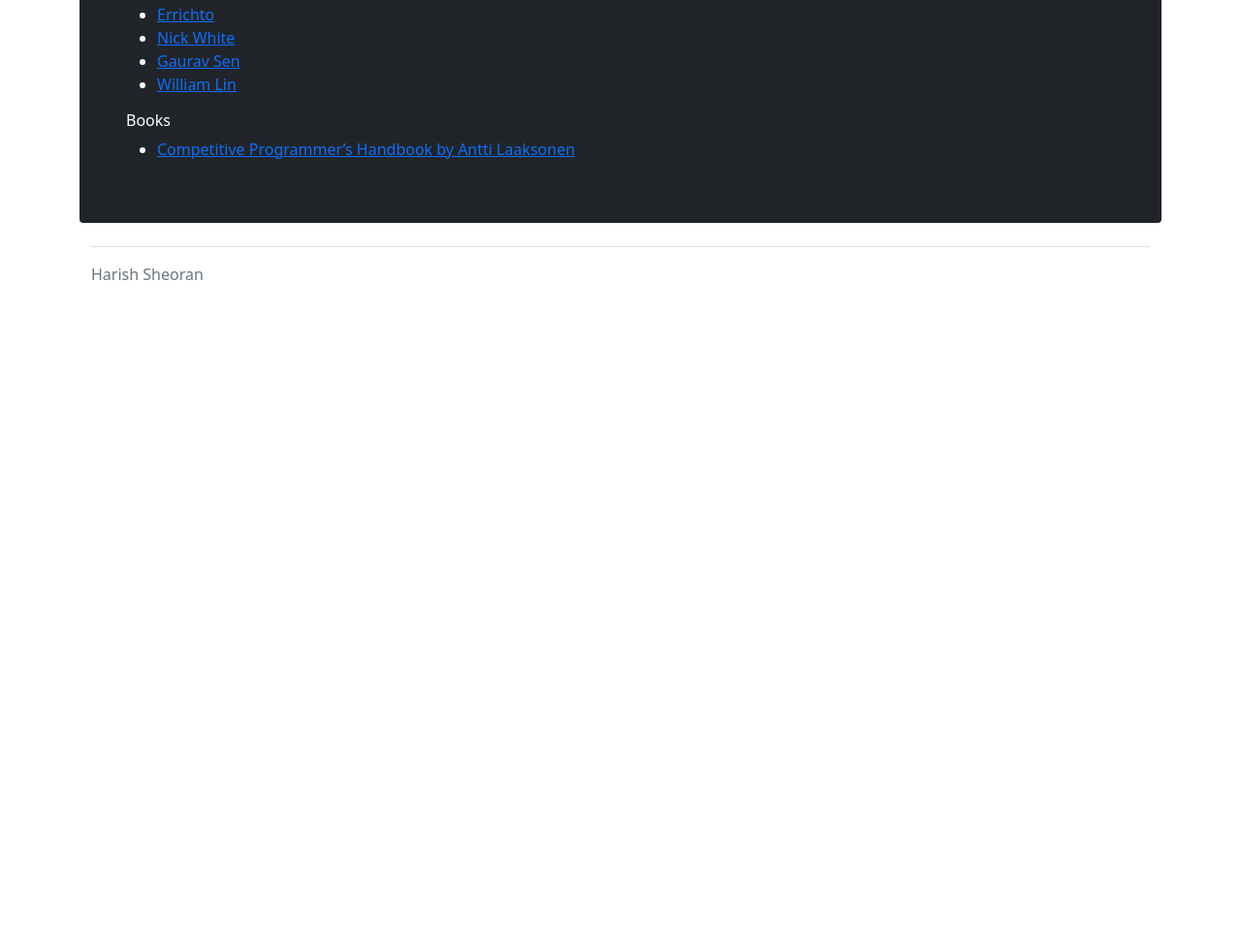
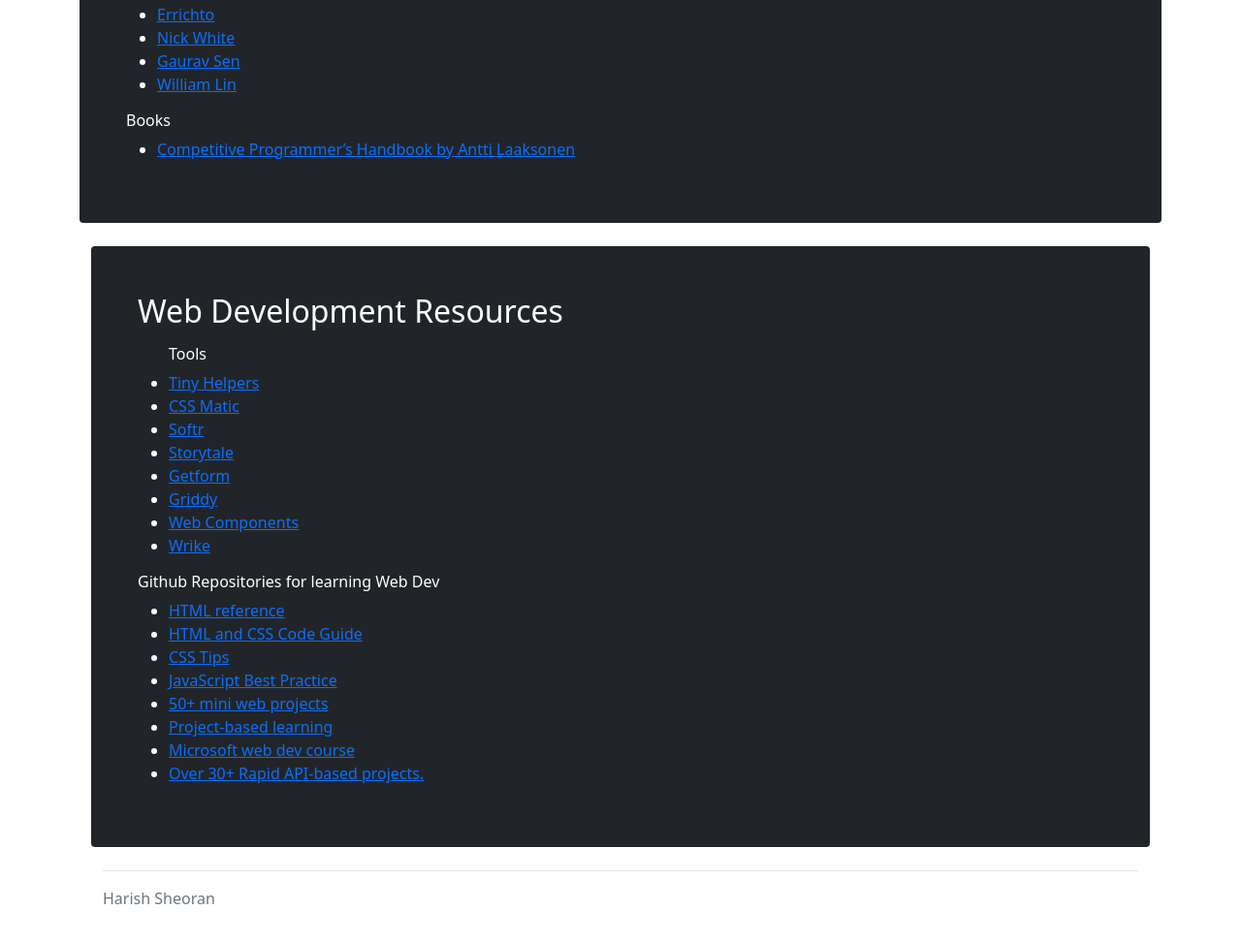
Before and after one commit to mehakarora958/HarishSheoran-, a plain HTML site: page index.html in a window 1280 px wide. Shown: the part 1109-2081 px from the top of the page at 97% size. Before the commit the page ends 1444 px from the top, so only its background shows below. Drawn offline with nearby package versions, Linux system fonts and the light colour scheme.

Commit message:
Update index.html

```diff
--- a/index.html
+++ b/index.html
@@ -15,7 +15,8 @@
     <nav class="navbar navbar-expand-lg navbar-dark bg-dark" aria-label="Eighth navbar example">
         <div class="container">
             <a class="navbar-brand" href="#"><i class="bi bi-code"></i>haris<i class="bi bi-code-slash"></i></a>
-          <button class="navbar-toggler" type="button" data-bs-toggle="collapse" data-bs-target="#navbarsExample07" aria-controls="navbarsExample07" aria-expanded="false" aria-label="Toggle navigation">
+            <button class="navbar-toggler" type="button" data-bs-toggle="collapse" data-bs-target="#navbarsExample07"
+                aria-controls="navbarsExample07" aria-expanded="false" aria-label="Toggle navigation">
                 <span class="navbar-toggler-icon"></span>
             </button>
 
@@ -99,7 +100,8 @@
                     <h2>Getting started in
                         Python</h2>
                     <p> Learn the Basics of Python by making a simple Python Quiz Game.</p>
-                    <a href="https://sheoranharis.hashnode.dev/getting-started-in-python " class="btn btn-outline-primary btn-sm">
+                    <a href="https://sheoranharis.hashnode.dev/getting-started-in-python "
+                        class="btn btn-outline-primary btn-sm">
                         Read
                     </a>
                 </div>
@@ -109,7 +111,7 @@
     <div class="container">
         <div class="p-4 p-md-5 mb-4 text-white rounded bg-dark">
             <div class="col-md-6 px-0">
-                <div >
+                <div>
                     <h2>Competitive Programming Resources</h2>
                     <p></p>
                     <ul class="icon-list">
@@ -131,7 +133,51 @@
                     </ul>
                     <h6>Books</h6>
                     <ul>
-                        <li><a href="https://drive.google.com/file/d/1bitL3t2tMdOjQpMfoVC-rK0r0vtOReWo/view?usp=sharing"> Competitive Programmer’s Handbook by Antti Laaksonen</a></li>
+                        <li><a href="https://drive.google.com/file/d/1bitL3t2tMdOjQpMfoVC-rK0r0vtOReWo/view?usp=sharing"
+                                target="_blank"> Competitive Programmer’s Handbook by Antti Laaksonen</a></li>
+                    </ul>
+                </div>
+            </div>
+
+        </div>
+
+        <div class="container">
+            <div class="p-4 p-md-5 mb-4 text-white rounded bg-dark">
+                <div class="col-md-6 px-0">
+                    <div>
+                        <h2>Web Development Resources</h2>
+                        <p></p>
+                        <ul class="icon-list">
+                            <h6>Tools</h6>
+                            <li><a href="https://tiny-helpers.dev/" target="_blank"> Tiny Helpers</a></li>
+                            <li><a href="https://www.cssmatic.com/" target="_blank">CSS Matic</a></li>
+                            <li><a href="https://www.softr.io/" target="_blank">Softr</a></li>
+                            <li><a href="https://storytale.io/" target="_blank"> Storytale</a></li>
+                            <li><a href="https://getform.io/" target="_blank">Getform</a></li>
+                            <li><a href="https://griddy.io/" target="_blank">Griddy</a></li>
+                            <li><a href="https://www.webcomponents.org/" target="_blank">Web Components</a></li>
+                            <li><a href="https://www.wrike.com/vm/" target="_blank">Wrike</a></li>
+                        </ul>
+                        <h6>Github Repositories for learning Web Dev</h6>
+                        <ul class="icon-list">
+                            <li><a href=" https://github.com/jgthms/html-reference" target=" _blank"> HTML reference</a>
+                            </li>
+                            <li><a href="https://github.com/mdo/code-guide " target=" _blank">HTML and CSS Code
+                                    Guide</a></li>
+                            <li><a href=" https://github.com/AllThingsSmitty/css-protips" target=" _blank">CSS Tips</a>
+                            </li>
+                            <li><a href="https://github.com/goldbergyoni/javascript-testing-best-practices "
+                                    target=" _blank">JavaScript Best Practice</a></li>
+                            <li><a href="https://github.com/bradtraversy/50projects50days " target=" _blank">50+ mini
+                                    web projects </a></li>
+                            <li><a href="
+                                https://github.com/practical-tutorials/project-based-learning
+                                 " target=" _blank"> Project-based learning </a></li>
+                            <li><a href="
+                                https://github.com/microsoft/Web-Dev-For-Beginners " target=" _blank"> Microsoft web
+                                    dev course</a></li>
+                            <li><a href="https://github.com/RapidAPI/DevRel-Examples-External" target="_blank">Over 30+
+                                    Rapid API-based projects.</a></li>
                         </ul>
                     </div>
                 </div>
```
Lines whose indentation alone changed are shown as unchanged.
